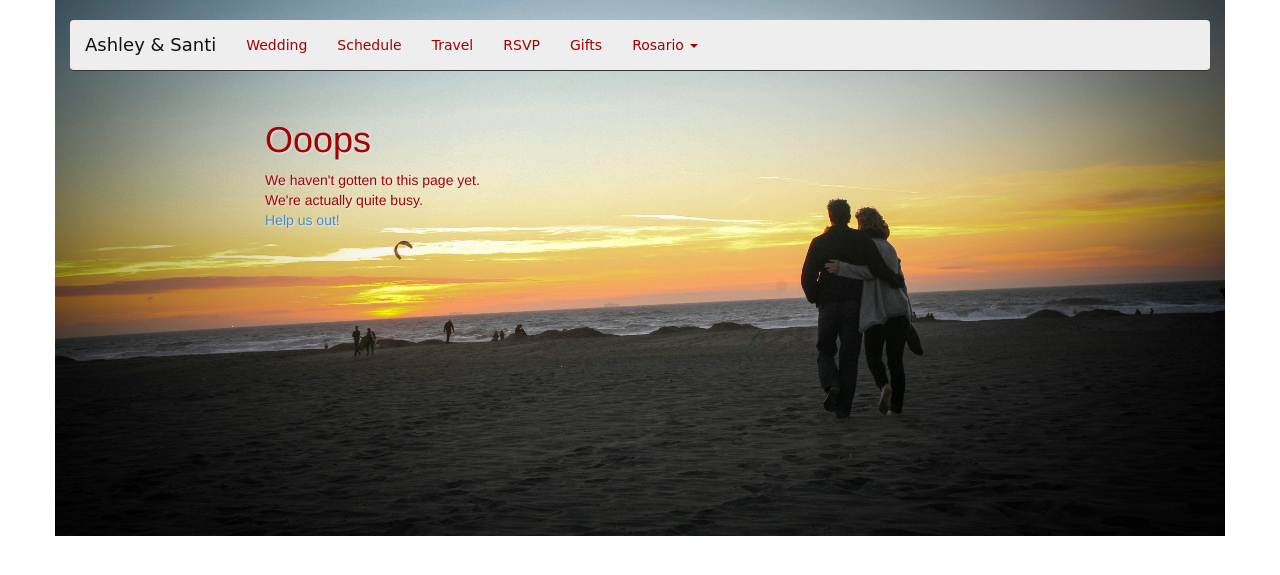
After one commit to burdzwastaken/ashley.santi.io, a Flask app: template templates/page-not-found.html in a window 1280 px wide. The commit adds this page. Shown: the top 575 px of the page. Run offline with Flask 2, Linux system fonts and the light colour scheme; the template is opened without the code that fills it, so the values that code supplies are empty; some libraries are stand-ins or nearby versions; some web fonts are replaced.

Commit message:
page not found fallback and better template extensions

```diff
--- a/main.py
+++ b/main.py
@@ -1,12 +1,16 @@
 from flask import Flask
 from flask import render_template
+from flask.templating import TemplateNotFound
 app = Flask(__name__)
 
 
 @app.route('/')
 @app.route('/<name>')
 def index(name='index'):
-    return render_template(name + '.htm')
+    try:
+        return render_template(name + '.html')
+    except TemplateNotFound:
+        return render_template('page-not-found.html'), 404
 
 if __name__ == '__main__':
     app.debug = True
--- a/static/css/main.css
+++ b/static/css/main.css
@@ -131,6 +131,16 @@ body {
   letter-spacing: -1px;
 }
 
+/* 404
+-------------------------- */
+
+.not-found {
+  color: #a30000;
+  position:absolute;
+  top:100px;
+  left:250px;
+  text-shadow: 1px 1px 2px #EEE
+}
 
 
 /* RESPONSIVE CSS
--- a/templates/index.htm
+++ b/templates/index.html
@@ -1,4 +1,4 @@
-{% extends "layout.htm" %}
+{% extends "layout.html" %}
 {% block title %}Ashley <3 Santi{% endblock %}
 
 {% block content %}
@@ -14,7 +14,7 @@
     </div>
     <div class="carousel-inner">
       <div class="item active">
-        <img src="static/images/us-carousel.jpg" class="img-responsive" alt="First slide">
+        <img src="static/images/us-carousel.jpg" class="img-responsive" alt="ashley and santi">
       </div>
     </div>
   </div><!-- /.carousel -->
--- /dev/null
+++ b/templates/page-not-found.html
@@ -0,0 +1,15 @@
+{% extends "layout.html" %}
+{% block title %}404{% endblock %}
+
+{% block content %}
+<div class="container">
+  <div class="row">
+    <img src="static/images/a-s-1267.jpg" alt="404" class="img-responsive"></img>
+  </div>
+  <div class="not-found col-md-3">
+    <h1>Ooops</h1>
+    <p>We haven't gotten to this page yet.<br>
+    We're actually quite busy.<br>
+    <a href="https://github.com/santiycr/ashley.santi.io">Help us out!</a></p>
+</div><!-- /.container -->
+{% endblock %}
--- a/templates/rsvp.htm
+++ b/templates/rsvp.html
@@ -1,4 +1,4 @@
-{% extends "layout.htm" %}
+{% extends "layout.html" %}
 {% block title %}RSVP to our wedding!{% endblock %}
 
 {% block content %}
```
Also changed, not shown: static/images/a-s-1267.jpg (added), static/images/a-s-1327.jpg (added), templates/layout.html (renamed from templates/layout.htm).
